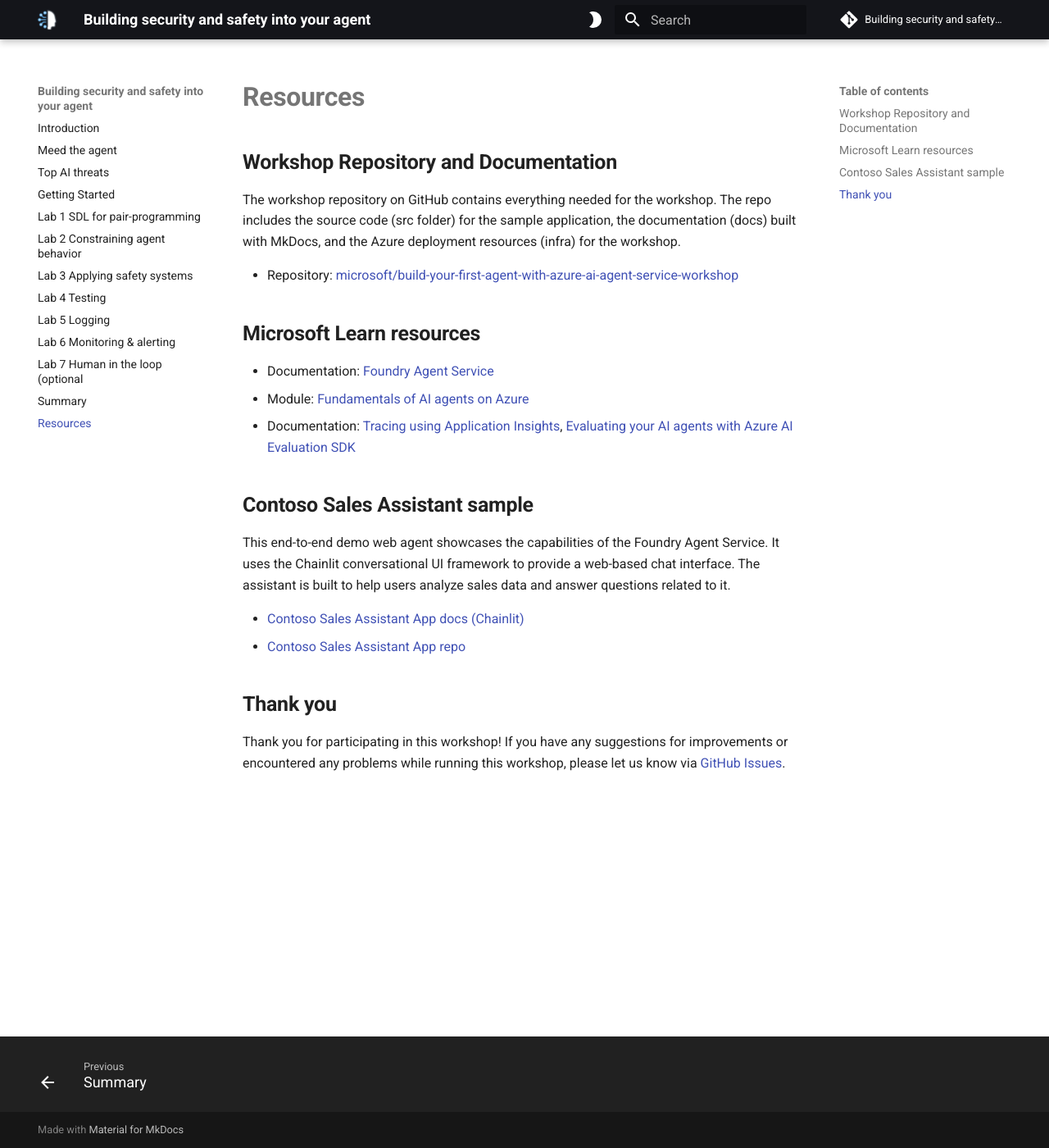
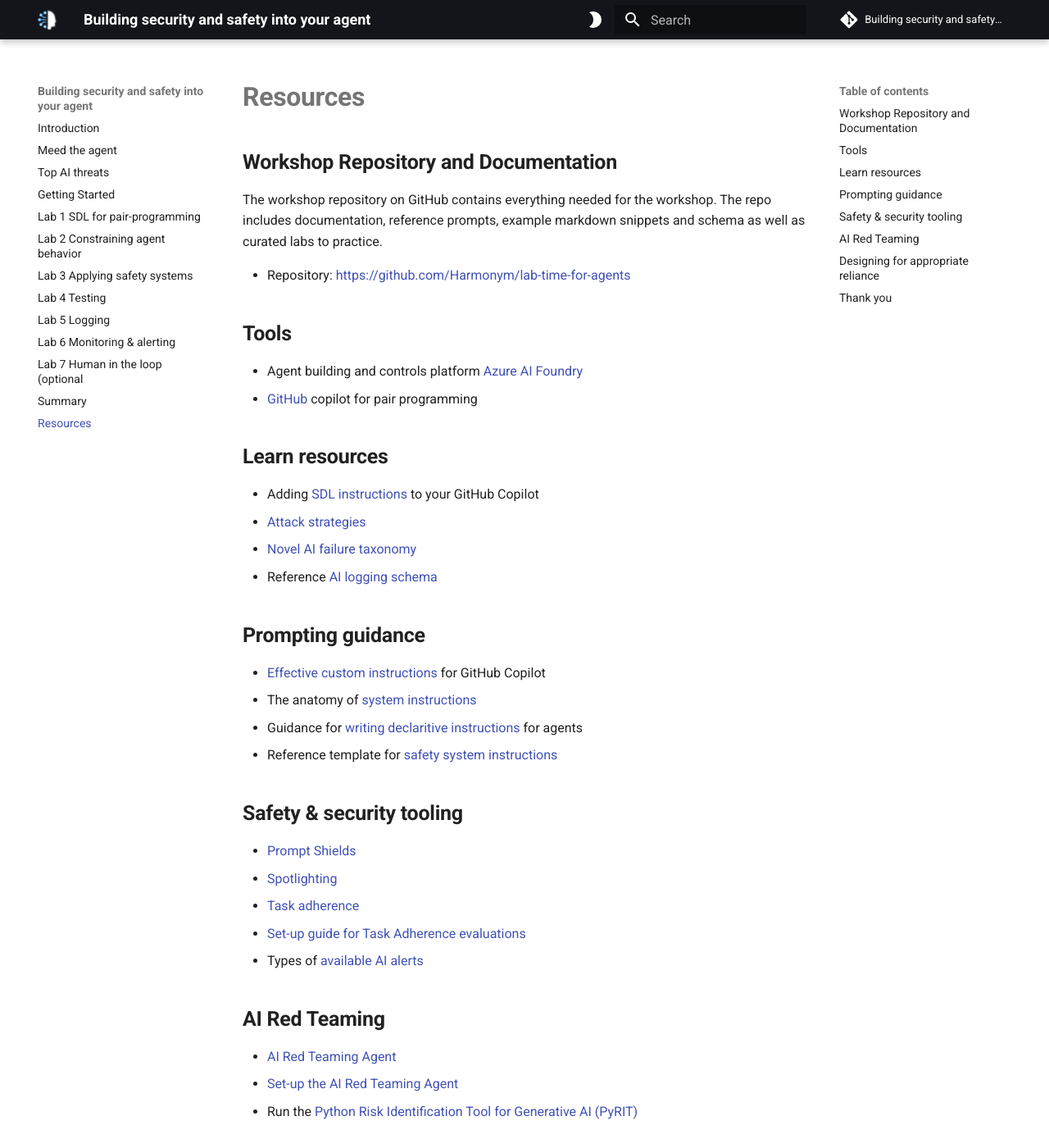
Before and after one commit to Harmonym/security-lab-time-for-agents, an MkDocs documentation site: the page built from docs/docs/resources.md, in a window 1280 px wide and 1400 px high. Shown: the whole window at 82% size. Built offline with MkDocs 1.6.1 and Material for MkDocs 9.7.7, drawn with Linux system fonts in a browser that asks for light colours; comment, search, counter and statistics services are not loaded; some of the changed text lies outside the part shown.

Commit message:
Revise resources documentation with new content
Updated resources documentation to include new links and sections on tools, learning resources, prompting guidance, safety and security tooling, AI Red Teaming, and designing for appropriate reliance.

```diff
--- a/docs/docs/resources.md
+++ b/docs/docs/resources.md
@@ -2,23 +2,53 @@
 
 ## Workshop Repository and Documentation
 
-The workshop repository on GitHub contains everything needed for the workshop. The repo includes the source code (src folder) for the sample application, the documentation (docs) built with MkDocs, and the Azure deployment resources (infra) for the workshop.
+The workshop repository on GitHub contains everything needed for the workshop. The repo includes documentation, reference prompts, example markdown snippets and schema as well as curated labs to practice.
 
-* Repository: [microsoft/build-your-first-agent-with-azure-ai-agent-service-workshop](https://github.com/microsoft/build-your-first-agent-with-azure-ai-agent-service-workshop){:target="_blank"}
+* Repository: <a href="https://github.com/Harmonym/lab-time-for-agents"> https://github.com/Harmonym/lab-time-for-agents</a>
 
-## Microsoft Learn resources
+## Tools
 
-* Documentation: [Foundry Agent Service](https://learn.microsoft.com/azure/ai-services/agents/){:target="_blank"}
-* Module: [Fundamentals of AI agents on Azure](https://learn.microsoft.com/training/modules/ai-agent-fundamentals/){:target="_blank"}
-* Documentation: [Tracing using Application Insights](https://learn.microsoft.com/azure/ai-services/agents/concepts/tracing){:target="_blank"}, [Evaluating your AI agents with Azure AI Evaluation SDK](https://learn.microsoft.com/azure/ai-foundry/how-to/develop/agent-evaluate-sdk){:target="_blank"}
+* Agent building and controls platform <a href="https://ai.azure.com">Azure AI Foundry</a>
+* <a href="https://learn.microsoft.com/azure/ai-services/openai/how-to/function-calling">GitHub</a> copilot for pair programming
 
-## Contoso Sales Assistant sample
+## Learn resources
 
-This end-to-end demo web agent showcases the capabilities of the Foundry Agent Service. It uses the Chainlit conversational UI framework to provide a web-based chat interface. The assistant is built to help users analyze sales data and answer questions related to it.
+* Adding <a href="https://docs.github.com/en/copilot/how-tos/configure-custom-instructions/add-personal-instructions">SDL instructions</a> to your GitHub Copilot
+* <a href="https://learn.microsoft.com/en-us/azure/ai-foundry/concepts/ai-red-teaming-agent"> Attack strategies</a>
+* <a href="https://cdn-dynmedia-1.microsoft.com/is/content/microsoftcorp/microsoft/final/en-us/microsoft-brand/documents/Taxonomy-of-Failure-Mode-in-Agentic-AI-Systems-Whitepaper.pdf">Novel AI failure taxonomy</a>
+* Reference <a href="https://learn.microsoft.com/en-us/purview/audit-copilot#user-activities-with-copilot-and-ai-applications">AI logging schema</a>
 
-* [Contoso Sales Assistant App docs (Chainlit)](https://azure-samples.github.io/contoso-sales-azure-openai-assistants-api/){:target="_blank"}
-* [Contoso Sales Assistant App repo](https://github.com/Azure-Samples/contoso-sales-azure-openai-assistants-api){:target="_blank"}
+
+## Prompting guidance
+
+* <a href="https://github.com/Harmonym/lab-time-for-agents/blob/main/docs/docs/copilot-instructions.md">Effective custom instructions</a> for GitHub Copilot
+* The anatomy of <a href="https://learn.microsoft.com/en-us/azure/ai-foundry/openai/concepts/system-message?tabs=top-techniques#summary-of-best-practices">system instructions</a>
+* Guidance for <a href="https://learn.microsoft.com/en-us/microsoft-365-copilot/extensibility/declarative-agent-instructions">writing declaritive instructions</a> for agents
+* Reference template for <a href="https://learn.microsoft.com/en-us/azure/ai-foundry/openai/concepts/safety-system-message-templates">safety system instructions</a>
+
+
+## Safety & security tooling
+
+* <a href="https://learn.microsoft.com/en-us/azure/ai-foundry/openai/concepts/content-filter-prompt-shields">Prompt Shields</a>
+* <a href="https://learn.microsoft.com/en-us/azure/ai-foundry/openai/concepts/content-filter-prompt-shields#spotlighting-for-prompt-shields-preview">Spotlighting</a>
+* <a href="https://learn.microsoft.com/en-us/azure/ai-foundry/concepts/evaluation-evaluators/agent-evaluators#task-adherence-output">Task adherence</a>
+* <a href="https://github.com/Azure-Samples/azureai-samples/blob/main/scenarios/evaluate/Supported_Evaluation_Metrics/Agent_Evaluation/AI_Judge_Evaluator_Task_Adherence.ipynb">Set-up guide for Task Adherence evaluations</a>
+* Types of <a href="https://learn.microsoft.com/en-us/azure/defender-for-cloud/alerts-ai-workloads">available AI alerts</a>
+
+
+## AI Red Teaming
+
+* <a href="https://learn.microsoft.com/en-us/azure/ai-foundry/concepts/ai-red-teaming-agent">AI Red Teaming Agent</a>
+* <a href="https://github.com/Azure-Samples/azureai-samples/tree/main/scenarios/evaluate/AI_RedTeaming"> Set-up the AI Red Teaming Agent</a>
+* Run the <a href="https://github.com/Azure/PyRIT">Python Risk Identification Tool for Generative AI (PyRIT)</a>
+
+
+## Designing for appropriate reliance
+* Understanding <a href="https://www.microsoft.com/en-us/research/publication/overreliance-on-ai-literature-review/">inappropriate reliance</a>
+* <a href="https://learn.microsoft.com/en-us/ai/playbook/technology-guidance/overreliance-on-ai/overreliance-on-ai">Overreliance framework</a> for interaction design
+
+
 
 ## Thank you
 
-Thank you for participating in this workshop! If you have any suggestions for improvements or encountered any problems while running this workshop, please let us know via [GitHub Issues](https://github.com/microsoft/build-your-first-agent-with-azure-ai-agent-service-workshop/issues){:target="_blank"}.
+Thank you for participating in this workshop! If you have any suggestions for improvements or encountered any problems while running this workshop, please let us know via <a href="https://github.com/Harmonym/lab-time-for-agents/issues">GitHub Issues</a>
```
